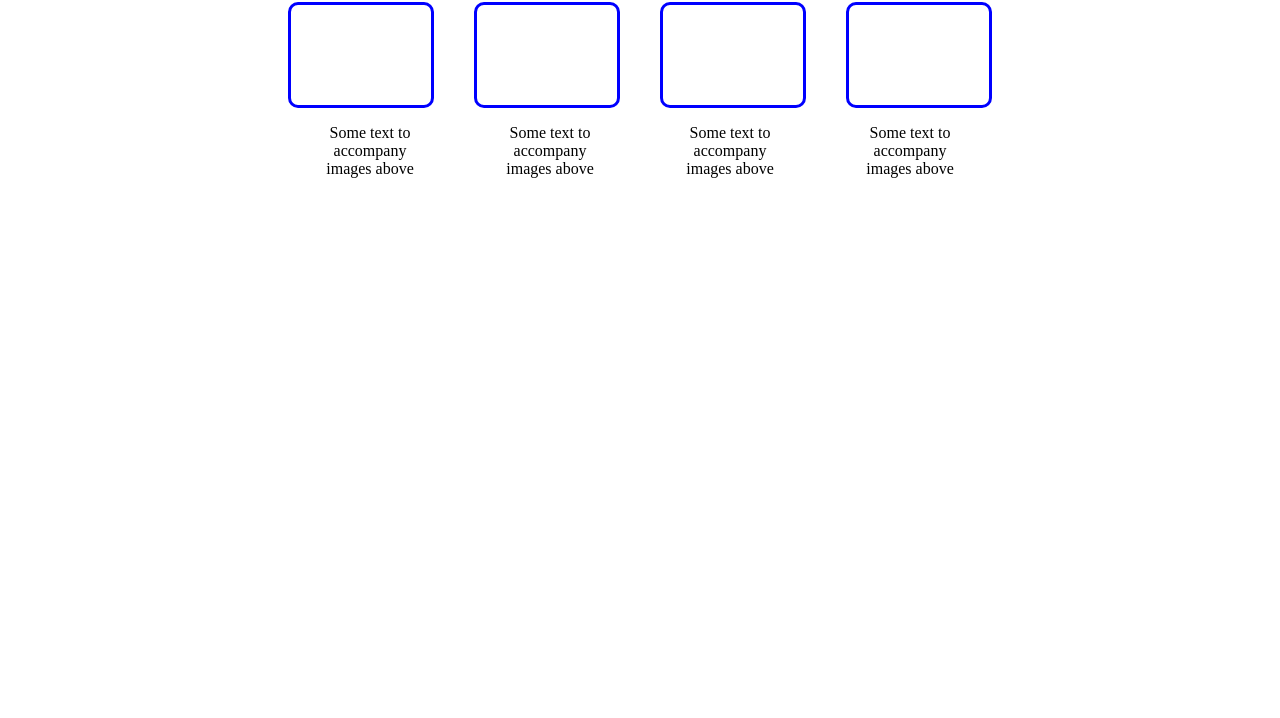
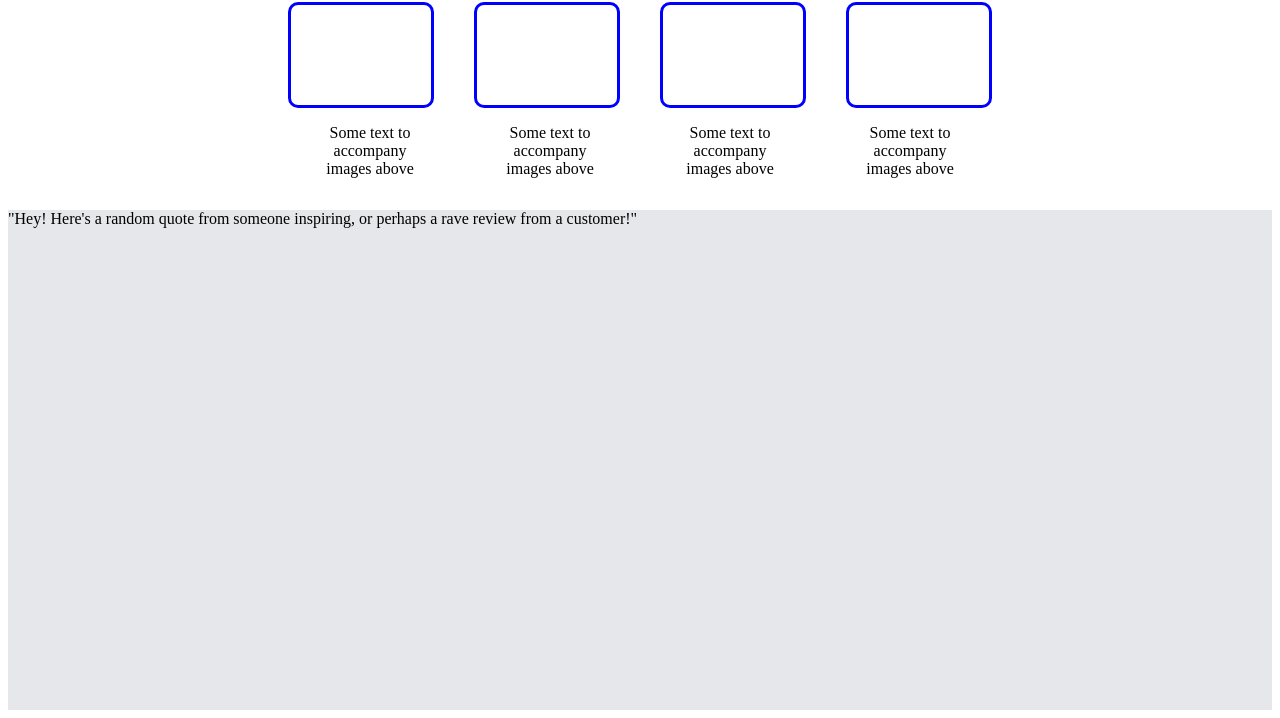
Before and after one commit to steveyporter/odin-landing-page, a plain HTML site: page index.html in a window 1280 px wide. Shown: the part 512-1230 px from the top of the page. Before the commit the page ends 1063 px from the top, so only its background shows below. Drawn offline with Linux system fonts and the light colour scheme.

Commit message:
add 3rd html section and remove set height from 2nd section

```diff
--- a/index.html
+++ b/index.html
@@ -80,7 +80,13 @@
       </div>
 
     </div>
-  <!-- End of Second Section -->
+    <!-- End of Second Section -->
+
+    <!-- Third Section -->
+    <div ></div>
+    <div class ="third_section">
+      <p>"Hey! Here's a random quote from someone inspiring, or perhaps a rave review from a customer!" </p>
+    </div>
 
   </body>
 
--- a/styles.css
+++ b/styles.css
@@ -61,7 +61,7 @@
 }
 
 .second_section{
-    height: 600px;
+    /* height: 600px; */
     text-align: center;
 }
 
@@ -96,3 +96,8 @@
     margin: 0px 20px;
 
 }
+
+.third_section{
+    background-color: #E5E7EB;
+    height: 500px;
+}
```
